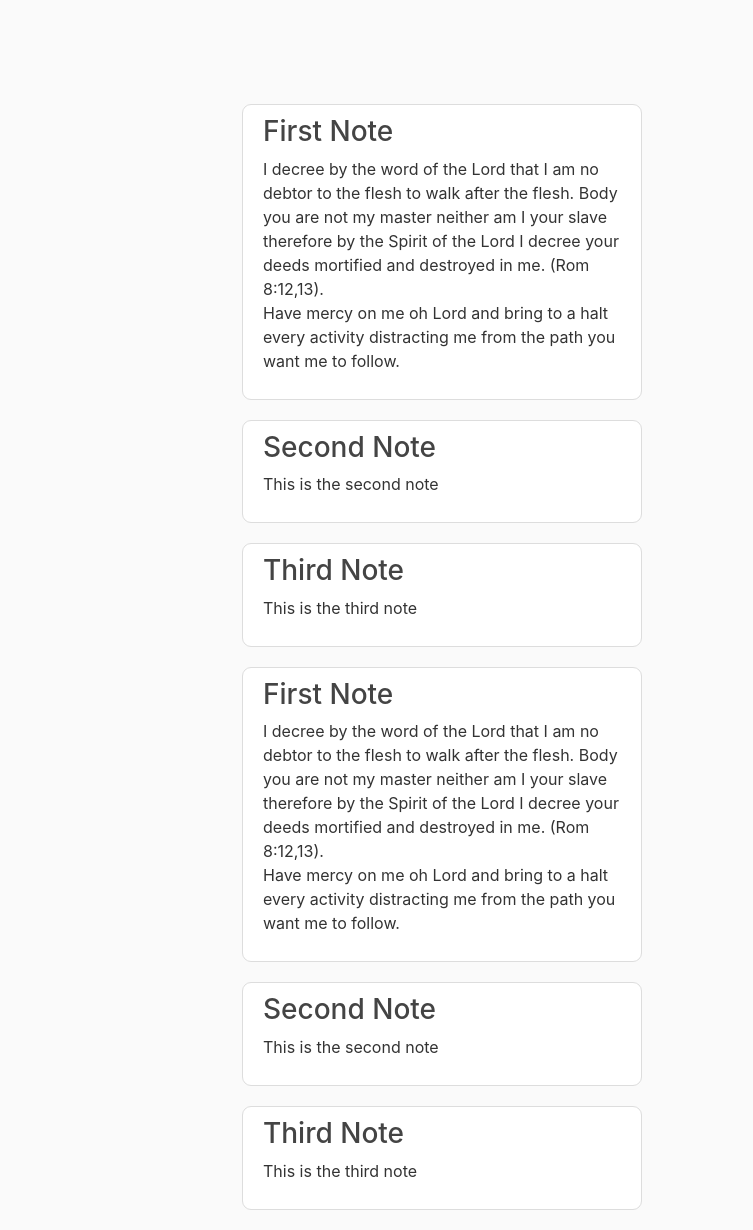
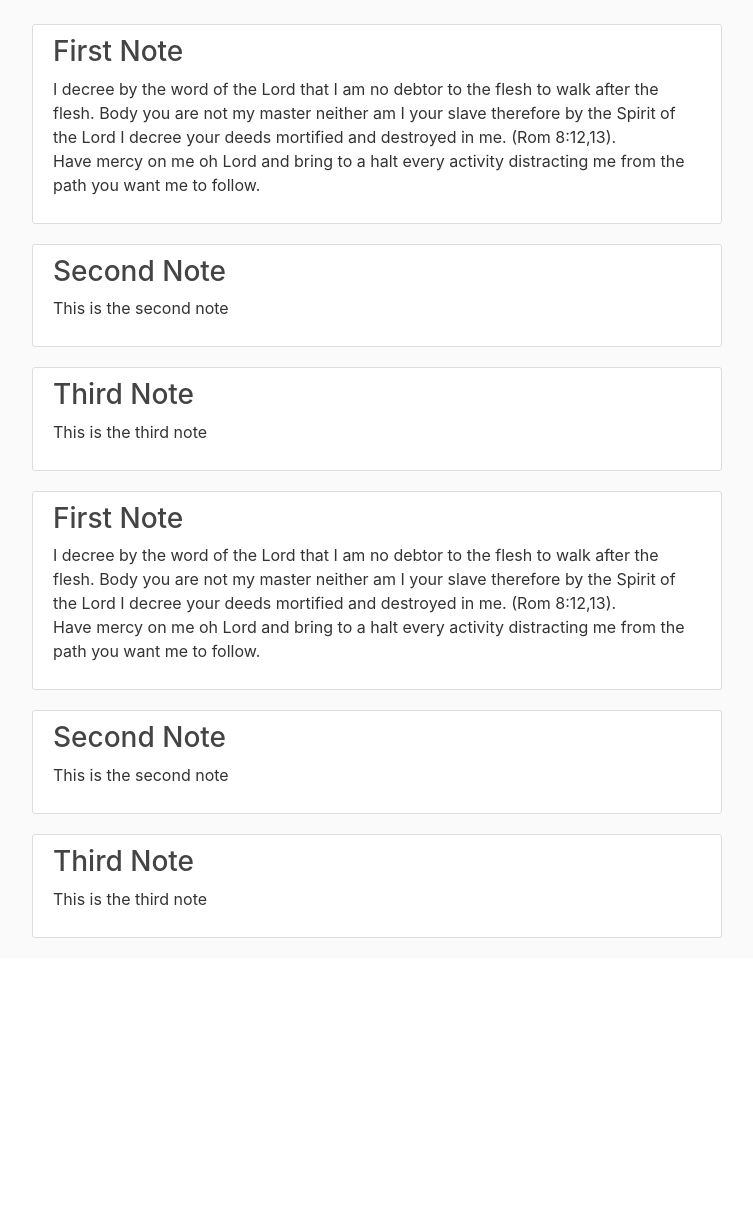
Before and after one commit to Berthran/notable, a Flask app: page / in a window 1280 px wide. Shown: the part 56-1286 px from the top of the page, without its empty margins (93-846 px from the left). After the commit the page ends 994 px from the top, so only its background shows below. Run offline with Flask 3, Linux system fonts and the light colour scheme.

Commit message:
original css file from tutorial

```diff
--- a/notable/static/main.css
+++ b/notable/static/main.css
@@ -1,25 +1,7 @@
 body {
   background: #fafafa;
   color: #333333;
-  /* height: 100vh; */
-  /* display: grid; */
-  /* justify-content: center; */
-  align-items: center;
   margin-top: 5rem;
-  /* border: 5px solid #5f788a; */
-
-}
-
-.notearea {
-  max-width: 50%;
-  margin: 0 auto;
-  /* border-left: 1px solid #5f788a;
-  border-right: 1px solid #5f788a; */
-}
-
-.notelist {
-  margin-top: 80px;
-  padding: 0;
 }
 
 h1, h2, h3, h4, h5, h6 {
@@ -43,14 +25,11 @@ h1, h2, h3, h4, h5, h6 {
 }
 
 .content-section {
-  width: 50vh;
   background: #ffffff;
   padding: 10px 20px;
   border: 1px solid #dddddd;
-  border-radius: 9px;
-  margin: 0 auto;
+  border-radius: 3px;
   margin-bottom: 20px;
-
 }
 
 .article-title {
@@ -60,10 +39,6 @@ h1, h2, h3, h4, h5, h6 {
 a.article-title:hover {
   color: #428bca;
   text-decoration: none;
-}
-
-.article-title {
-  text-decoration: none; /* Remove underline from links */
 }
 
 .article-content {
@@ -101,10 +76,4 @@ a.article-title:hover {
 }
 
 .account-heading {
-  font-size: 2.5rem;
-}
-
-.submit {
-  margin: 10px auto; /* Increase the space around the button */
-  text-align: center; /* Center the button */
-}
+  font-size: 2.5re
```
